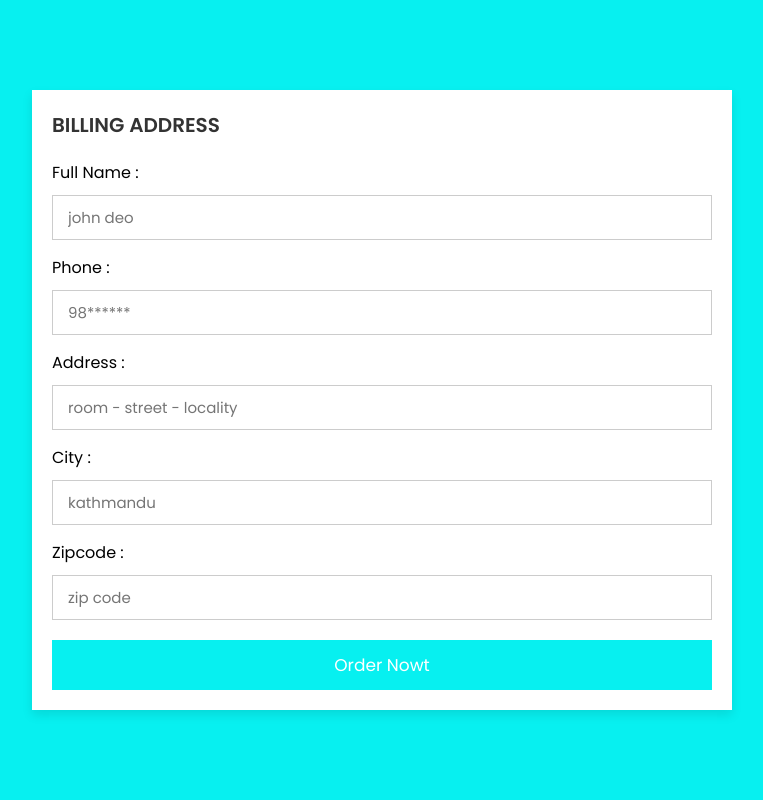
After one commit to mbasnet201819/WebDevelopmentProject-Exclsv, a Django app: page /order_create in a window 1280 px wide. The commit adds this page. Shown: the whole page, without its empty margins (258-1021 px from the left). Run offline with Django 4.2, Linux system fonts and the light colour scheme.

Commit message:
made simple changes

```diff
--- /dev/null
+++ b/static/css/payment.css
@@ -0,0 +1,93 @@
+@import url('https://fonts.googleapis.com/css2?family=Poppins:wght@100;300;400;500;600&display=swap');
+
+*{
+  font-family: 'Poppins', sans-serif;
+  margin:0; padding:0;
+  box-sizing: border-box;
+  outline: none; border:none;
+  text-transform: capitalize;
+  transition: all .2s linear;
+}
+
+.container{
+  display: flex;
+  justify-content: center;
+  align-items: center;
+  padding:25px;
+  min-height: 100vh;
+  background: #07f0f0;
+}
+
+.container form{
+  padding:20px;
+  width:700px;
+  background: #fff;
+  box-shadow: 0 5px 10px rgba(0,0,0,.1);
+}
+
+.container form .row{
+  display: flex;
+  flex-wrap: wrap;
+  gap:15px;
+}
+
+.container form .row .col{
+  flex:1 1 250px;
+}
+
+.container form .row .col .title{
+  font-size: 20px;
+  color:#333;
+  padding-bottom: 5px;
+  text-transform: uppercase;
+}
+
+.container form .row .col .inputBox{
+  margin:15px 0;
+}
+
+.container form .row .col .inputBox span{
+  margin-bottom: 10px;
+  display: block;
+}
+
+.container form .row .col .inputBox input{
+  width: 100%;
+  border:1px solid #ccc;
+  padding:10px 15px;
+  font-size: 15px;
+  text-transform: none;
+}
+
+.container form .row .col .inputBox input:focus{
+  border:1px solid #000;
+}
+
+.container form .row .col .flex{
+  display: flex;
+  gap:15px;
+}
+
+.container form .row .col .flex .inputBox{
+  margin-top: 5px;
+}
+
+.container form .row .col .inputBox img{
+  height: 34px;
+  margin-top: 5px;
+  filter: drop-shadow(0 0 1px #000);
+}
+
+.container form .submit-btn{
+  width: 100%;
+  padding:12px;
+  font-size: 17px;
+  background: #07f0f0;
+  color:#fff;
+  margin-top: 5px;
+  cursor: pointer;
+}
+
+.container form .submit-btn:hover{
+  background: #130f0f;
+}
--- /dev/null
+++ b/templates/Main/payment.html
@@ -0,0 +1,59 @@
+<!DOCTYPE html>
+<html lang="en">
+<head>
+    <meta charset="UTF-8">
+    <meta http-equiv="X-UA-Compatible" content="IE=edge">
+    <meta name="viewport" content="width=device-width, initial-scale=1.0">
+
+    <!-- custom css file link  -->
+    <link rel="stylesheet" href="./.././../static/css/payment.css">
+
+</head>
+<body>
+
+<div class="container">
+
+    <form action="/order_create" method="POST">
+        {% csrf_token %}
+
+        <div class="row">
+
+            <div class="col">
+
+                <h3 class="title">billing address</h3>
+
+                <div class="inputBox">
+                    <span>full name :</span>
+                    <input type="text" placeholder="john deo" name="fullname" required>
+                </div>
+                <div class="inputBox">
+                    <span>phone :</span>
+                    <input type="number" name="phonenumber" placeholder="98******" required>
+                </div>
+                <div class="inputBox">
+                    <span>address :</span>
+                    <input type="text" name="address" placeholder="room - street - locality" required>
+                </div>
+                <div class="inputBox">
+                    <span>city :</span>
+                    <input type="text" name="city" placeholder="kathmandu" required>
+                </div>
+                <div class="inputBox">
+                    <span>zipcode :</span>
+                    <input type="text" name="zipcode" placeholder="zip code" required>
+                </div>
+
+
+            </div>
+
+
+        </div>
+
+        <input type="submit" value="Order Nowt" class="submit-btn">
+
+    </form>
+
+</div>
+
+</body>
+</html>
--- a/templates/administator/admin.html
+++ b/templates/administator/admin.html
@@ -15,7 +15,7 @@
             <li>
                 <a href="#">
                     <span class="icon "><ion-icon name="cart-outline"></ion-icon></span>
-                    <span class="title ">Brand Name</span>
+                    <span class="title ">Exclsv</span>
                 </a>
             </li>
             <li>
```
Also changed, not shown: static/css/adminstyle.css (+16 -0 lines), product/migrations/0002_order.py (added), static/images/product_images/category-1.png (added).
